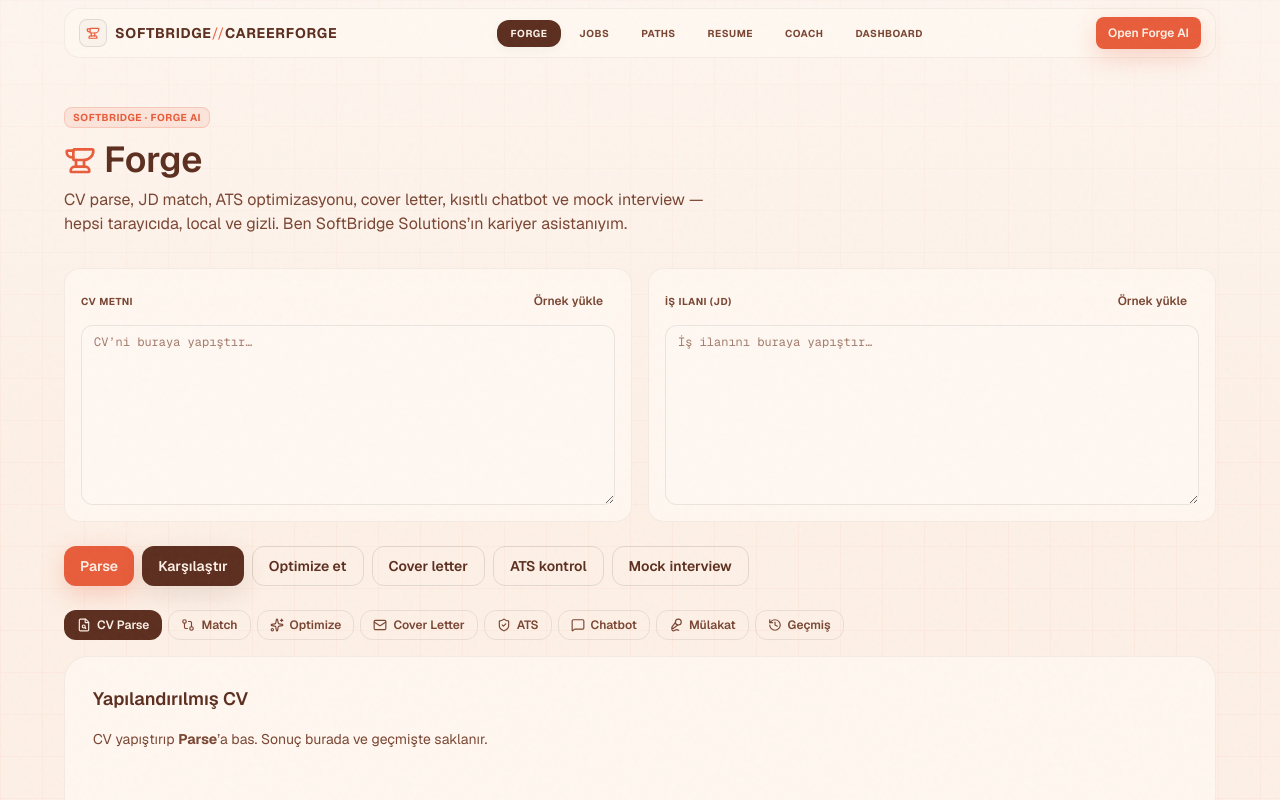
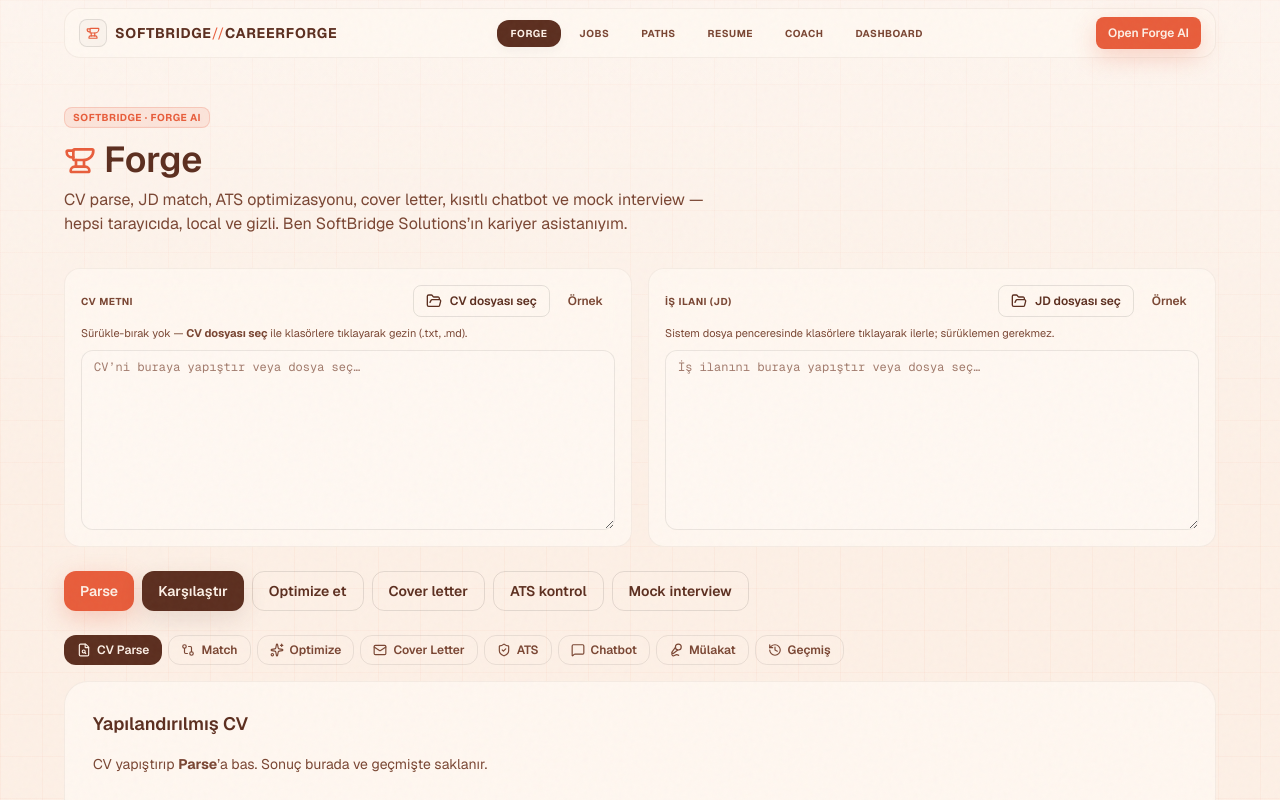
Before and after one commit to Dpehect/Softbridge-Career-Forge-FullStack-Web-App, a Next.js app: page /forge in a window 1280 px wide. Shown: the top 800 px of the page. Built offline with nearby package versions, Linux system fonts and the light colour scheme.

Commit message:
feat: click-to-browse file picker for CV and JD on Forge
Replace drag-and-drop intent with OS file dialog so users navigate folders by clicking.

```diff
--- a/src/app/forge/page.tsx
+++ b/src/app/forge/page.tsx
@@ -19,6 +19,7 @@
 import { Button } from "@/components/ui/button";
 import { Textarea } from "@/components/ui/textarea";
 import { StatPill } from "@/components/StatPill";
+import { FilePickButton } from "@/components/FilePickButton";
 import { useCareerStore } from "@/store/useCareerStore";
 import {
   parseCV,
@@ -284,33 +285,51 @@
 
         <div className="grid lg:grid-cols-[1fr_1fr] gap-4 mb-6">
           <div className="glass-panel rounded-2xl p-4 space-y-2">
-            <div className="flex items-center justify-between gap-2">
+            <div className="flex flex-wrap items-center justify-between gap-2">
               <p className="text-[10px] font-bold uppercase tracking-wider text-muted-steel">
                 CV metni
               </p>
+              <div className="flex flex-wrap items-center gap-1.5">
+                <FilePickButton
+                  label="CV dosyası seç"
+                  onText={(text) => {
+                    setForgeCvText(text);
+                    setForgeParsedCv(null);
+                  }}
+                />
                 <Button
                   size="sm"
                   variant="ghost"
                   onClick={() => {
                     setForgeCvText(SAMPLE_CV);
+                    setForgeParsedCv(null);
                     toast.message("Örnek CV yüklendi");
                   }}
                 >
-                Örnek yükle
+                  Örnek
                 </Button>
               </div>
+            </div>
+            <p className="text-[11px] text-muted-steel">
+              Sürükle-bırak yok — <strong>CV dosyası seç</strong> ile klasörlere tıklayarak gezin (.txt, .md).
+            </p>
             <Textarea
               value={cvText}
               onChange={(e) => setForgeCvText(e.target.value)}
-              placeholder="CV’ni buraya yapıştır…"
+              placeholder="CV’ni buraya yapıştır veya dosya seç…"
               className="min-h-[180px] font-mono text-xs"
             />
           </div>
           <div className="glass-panel rounded-2xl p-4 space-y-2">
-            <div className="flex items-center justify-between gap-2">
+            <div className="flex flex-wrap items-center justify-between gap-2">
               <p className="text-[10px] font-bold uppercase tracking-wider text-muted-steel">
                 İş ilanı (JD)
               </p>
+              <div className="flex flex-wrap items-center gap-1.5">
+                <FilePickButton
+                  label="JD dosyası seç"
+                  onText={(text) => setForgeJdText(text)}
+                />
                 <Button
                   size="sm"
                   variant="ghost"
@@ -319,13 +338,17 @@
                     toast.message("Örnek JD yüklendi");
                   }}
                 >
-                Örnek yükle
+                  Örnek
                 </Button>
               </div>
+            </div>
+            <p className="text-[11px] text-muted-steel">
+              Sistem dosya penceresinde klasörlere tıklayarak ilerle; sürüklemen gerekmez.
+            </p>
             <Textarea
               value={jdText}
               onChange={(e) => setForgeJdText(e.target.value)}
-              placeholder="İş ilanını buraya yapıştır…"
+              placeholder="İş ilanını buraya yapıştır veya dosya seç…"
               className="min-h-[180px] font-mono text-xs"
             />
           </div>
--- /dev/null
+++ b/src/components/FilePickButton.tsx
@@ -0,0 +1,92 @@
+"use client";
+
+import { useRef, useState, type ChangeEvent } from "react";
+import { FolderOpen } from "lucide-react";
+import { Button } from "@/components/ui/button";
+import { toast } from "sonner";
+import { cn } from "@/lib/utils";
+
+const TEXT_EXT = /\.(txt|md|markdown|csv|json|log|rtf)$/i;
+
+type Props = {
+  label?: string;
+  accept?: string;
+  onText: (text: string, fileName: string) => void;
+  className?: string;
+  size?: "default" | "sm" | "lg" | "icon";
+  variant?: "default" | "accent" | "outline" | "ghost" | "soft";
+};
+
+/**
+ * Opens the OS file dialog on click (browse folders by clicking).
+ * No drag-and-drop — click only.
+ */
+export function FilePickButton({
+  label = "Dosya seç",
+  accept = ".txt,.md,.markdown,.csv,.json,.log,.rtf,text/plain",
+  onText,
+  className,
+  size = "sm",
+  variant = "outline",
+}: Props) {
+  const inputRef = useRef<HTMLInputElement>(null);
+  const [fileName, setFileName] = useState<string | null>(null);
+
+  const openPicker = () => {
+    inputRef.current?.click();
+  };
+
+  const onChange = async (e: ChangeEvent<HTMLInputElement>) => {
+    const file = e.target.files?.[0];
+    // allow re-selecting the same file later
+    e.target.value = "";
+    if (!file) return;
+
+    const looksText =
+      file.type.startsWith("text/") ||
+      file.type === "application/json" ||
+      file.type === "application/rtf" ||
+      TEXT_EXT.test(file.name) ||
+      file.type === "";
+
+    if (!looksText) {
+      toast.error("Bu format desteklenmiyor. .txt veya .md seç (PDF için metni kopyala).");
+      return;
+    }
+
+    try {
+      const text = await file.text();
+      if (!text.trim()) {
+        toast.error("Dosya boş görünüyor.");
+        return;
+      }
+      setFileName(file.name);
+      onText(text, file.name);
+      toast.success(`${file.name} yüklendi`);
+    } catch {
+      toast.error("Dosya okunamadı.");
+    }
+  };
+
+  return (
+    <div className={cn("inline-flex items-center gap-2", className)}>
+      <input
+        ref={inputRef}
+        type="file"
+        accept={accept}
+        className="sr-only"
+        // no webkitdirectory — user navigates folders in the system picker by clicking
+        onChange={onChange}
+      />
+      <Button type="button" size={size} variant={variant} onClick={openPicker}>
+        <FolderOpen className="w-4 h-4" />
+        {label}
+      </Button>
+      {fileName && (
+        <span className="text-[11px] text-muted-steel max-w-[140px] truncate" title={fileName}>
+          {fileName}
+        </span>
+      )}
+    </div>
+  );
+}
```
Lines whose indentation alone changed are shown as unchanged.
